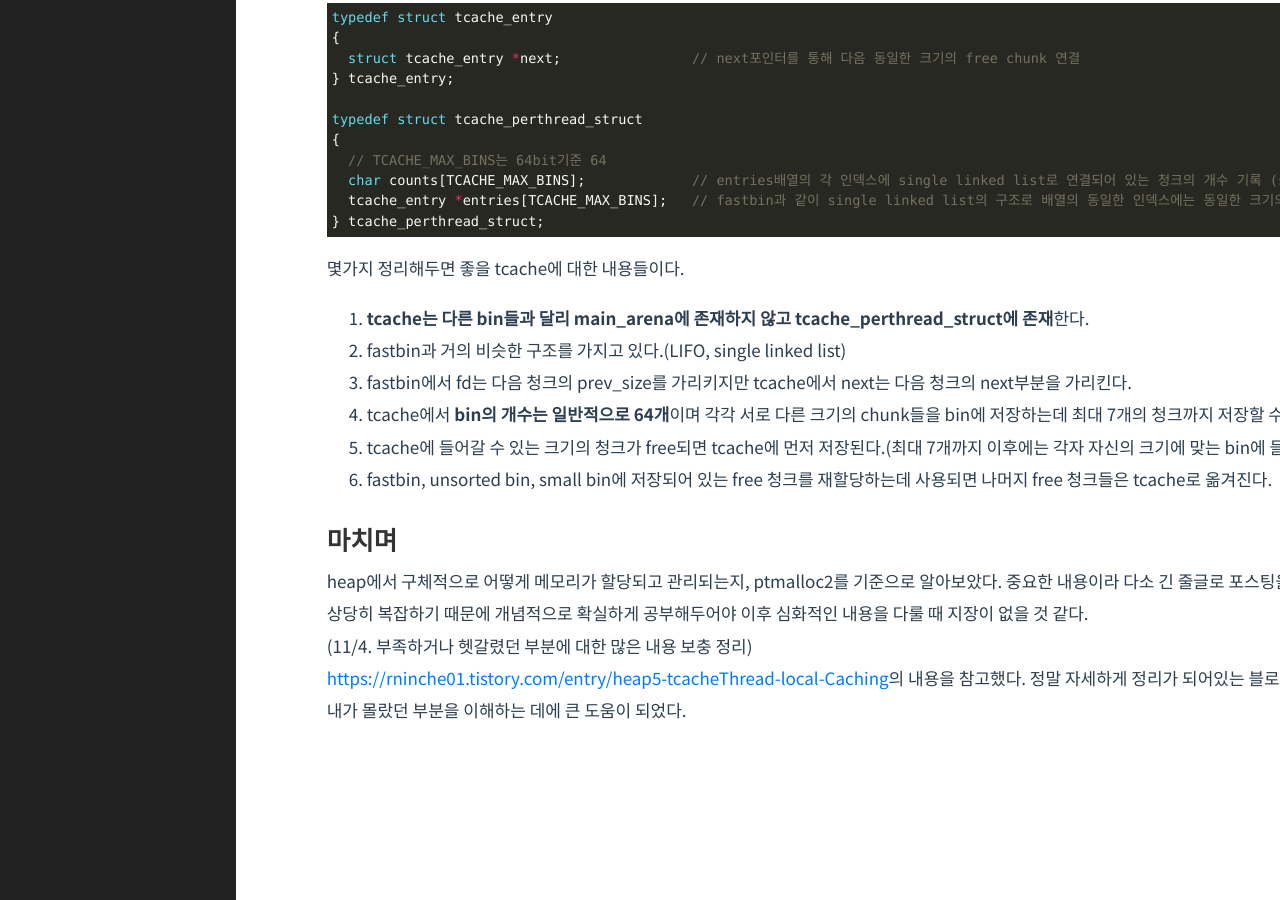
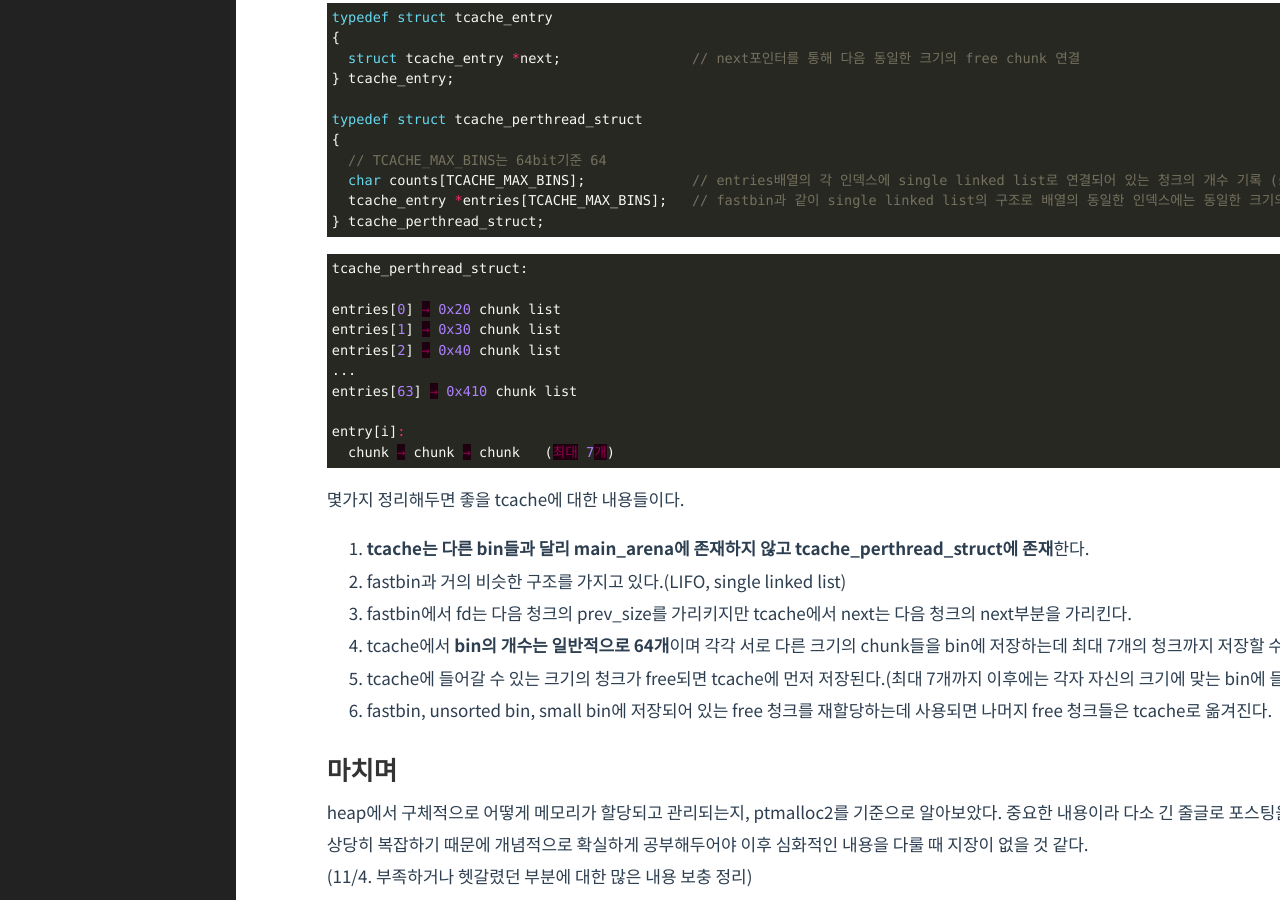
Before and after one commit to Herrtane/Herrtane.github.io, a Jekyll site: the page built from _posts/SystemHacking/2022-10-13-systemhacking-ptmalloc2.markdown, in a window 1280 px wide and 900 px high, scrolled down 8020 px. Built offline with Jekyll 4.4.1, drawn with Linux system fonts in a browser that asks for light colours; comment, search, counter and statistics services are not loaded.

Commit message:
Update 2022-10-13-systemhacking-ptmalloc2.markdown

````diff
--- a/_posts/SystemHacking/2022-10-13-systemhacking-ptmalloc2.markdown
+++ b/_posts/SystemHacking/2022-10-13-systemhacking-ptmalloc2.markdown
@@ -342,6 +342,19 @@ typedef struct tcache_perthread_struct
 } tcache_perthread_struct;
 ```
 
+```c
+tcache_perthread_struct:
+
+entries[0] → 0x20 chunk list
+entries[1] → 0x30 chunk list
+entries[2] → 0x40 chunk list
+...
+entries[63] → 0x410 chunk list
+
+entry[i]:
+  chunk → chunk → chunk   (최대 7개)
+```
+
 몇가지 정리해두면 좋을 tcache에 대한 내용들이다.
 
 1. **tcache는 다른 bin들과 달리 main_arena에 존재하지 않고 tcache_perthread_struct에 존재**한다.
````
